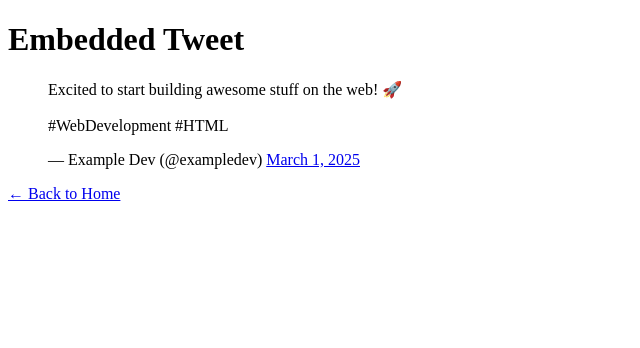
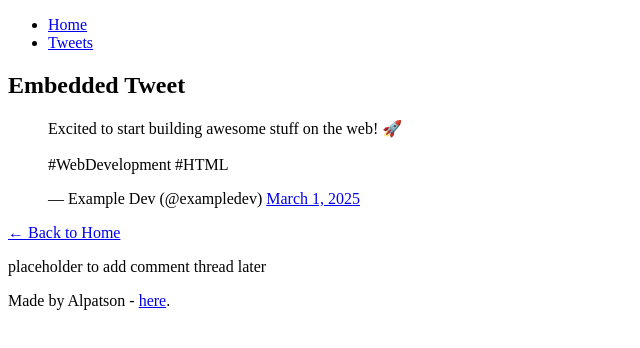
Before and after one commit to ALpatson/My_First_Portfolio, a plain HTML site: page html_basic/tweets.html in a window 1280 px wide. Shown: the whole page, without its empty margins (0-640 px from the left). Drawn offline with Linux system fonts and the light colour scheme.

Commit message:
Restructure pages with layout

```diff
--- a/html_basic/tweets.html
+++ b/html_basic/tweets.html
@@ -1,21 +1,48 @@
 <!DOCTYPE html>
 <html lang="en">
   <head>
-  <meta charset="UTF-8">
+    <meta charset="UTF-8" />
     <title>My Tweets</title>
   </head>
   <body>
+    <header>
+      <ul>
+        <li><a href="index.html">Home</a></li>
+        <li><a href="tweets.html">Tweets</a></li>
+      </ul>
+    </header>
+    <main>
+      <article>
         <h1>Embedded Tweet</h1>
 
-  <!-- Embedded Tweet (replace the tweet URL with any public tweet you want) -->
+        <!-- Embedded Tweet -->
         <blockquote class="twitter-tweet">
-    <p lang="en" dir="ltr">Excited to start building awesome stuff on the web! 🚀<br><br>#WebDevelopment #HTML</p>
+          <p lang="en" dir="ltr">
+            Excited to start building awesome stuff on the web! 🚀<br /><br />#WebDevelopment
+            #HTML
+          </p>
           &mdash; Example Dev (@exampledev)
-    <a href="https://twitter.com/exampledev/status/1234567890123456789">March 1, 2025</a>
+          <a href="https://twitter.com/exampledev/status/1234567890123456789"
+            >March 1, 2025</a
+          >
         </blockquote>
-  <script async src="https://platform.twitter.com/widgets.js" charset="utf-8"></script>
+        <script
+          async
+          src="https://platform.twitter.com/widgets.js"
+          charset="utf-8"
+        ></script>
 
-  <!-- Link back to homepage -->
         <p><a href="index.html">← Back to Home</a></p>
+      </article>
+      <aside>
+        <p>placeholder to add comment thread later</p>
+      </aside>
+    </main>
+    <footer>
+      <p>
+        Made by Alpatson -
+        <a href="https://github.com/ALpatson" target="_blank">here</a>.
+      </p>
+    </footer>
   </body>
 </html>
```
Also changed, not shown: html_basic/index.html (+16 -1 lines). Lines whose indentation alone changed are shown as unchanged.
